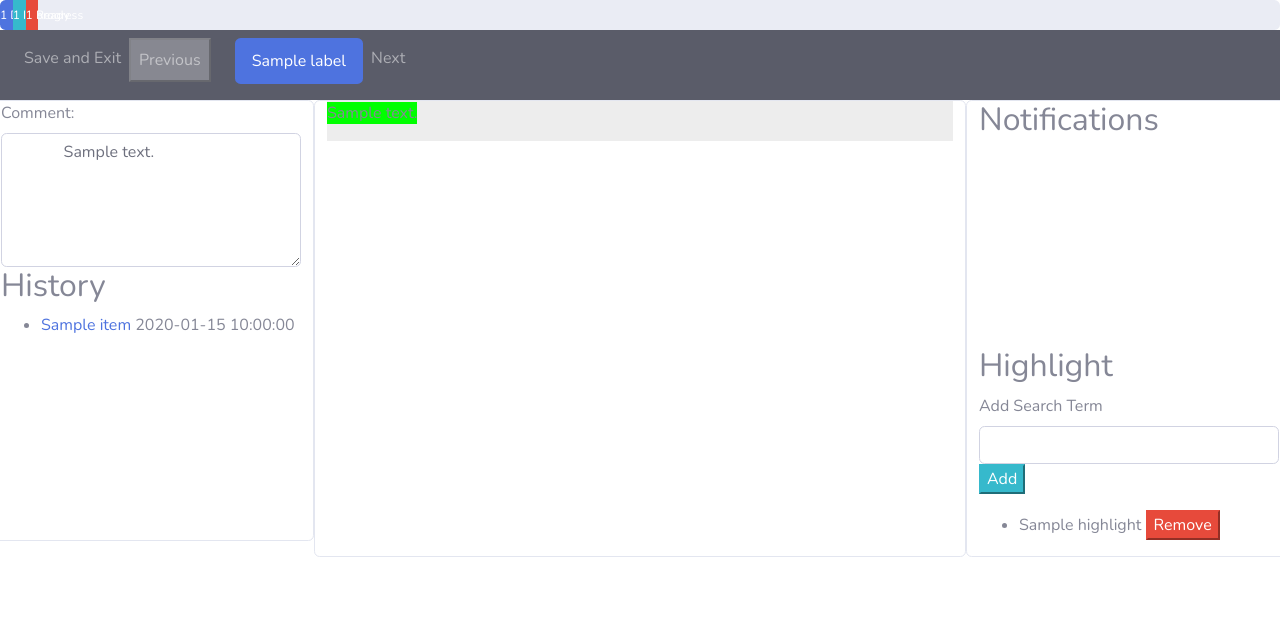
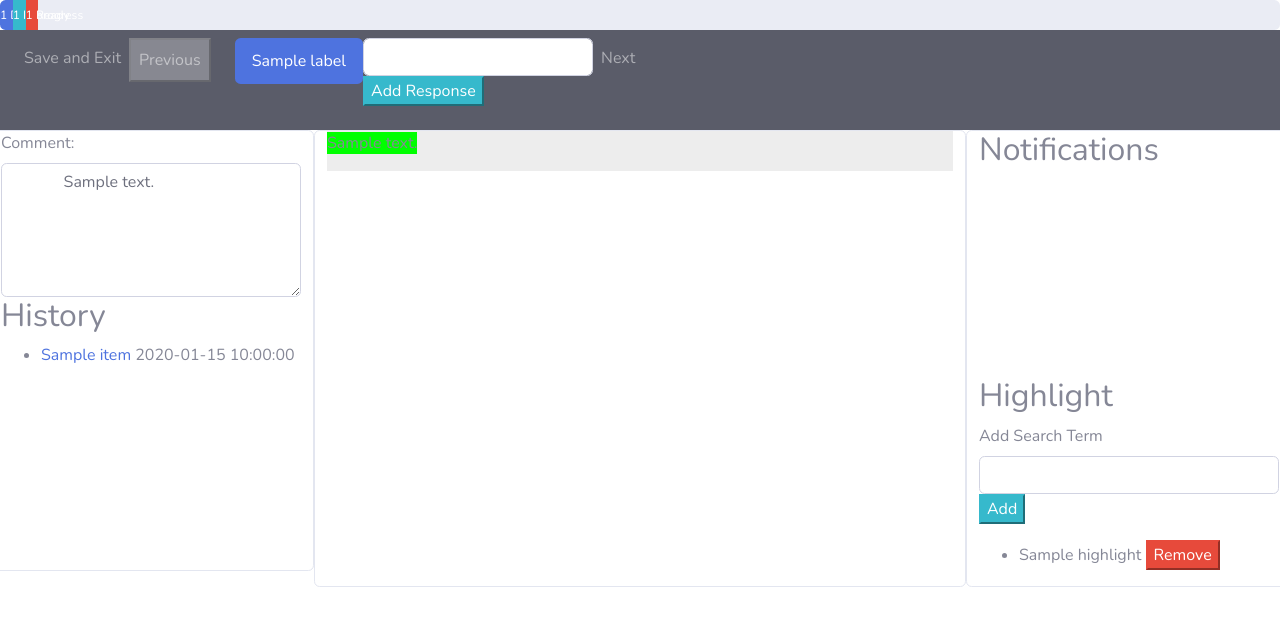
Before and after one commit to dcronkite/pytheas, a Flask app: template src/pytheas/templates/tool/reviewer.html in a window 1280 px wide. Shown: the top 626 px of the page. Run offline with Flask 2, Linux system fonts and the light colour scheme; the template is opened without the code that fills it: most values are stand-ins (such as "Sample title", 1, 10 or a date in 2020); parts of the project's set-up code (start-up, migrations or seed data) failed here and were passed over; some libraries are stand-ins or nearby versions.

Commit message:
Added responses

```diff
--- a/src/pytheas/templates/tool/reviewer.html
+++ b/src/pytheas/templates/tool/reviewer.html
@@ -129,6 +129,23 @@
             </div>
         </li>
         <li class="nav-item">
+            <div class="form-group">
+                <input type="text" class="form-control" id="response">
+                <button class="btn-info" onclick="addResponse()">Add Response</button>
+            </div>
+            <div id="response-refresh-button" hidden="hidden">
+                <p>
+                    <a
+                            href="/tool/review/{{ connection_name }}/{{ connection_url }}"
+                            onclick="saveAll()"
+                    >
+                        REFRESH
+                    </a>
+                    to apply changes
+                </p>
+        </div>
+        </li>
+        <li class="nav-item">
             <a class="nav-link"
                href="/tool/review/{{ connection_name }}/{{ connection_url }}/next/{{ document.name_url }}"
                onclick="saveAllAndMarkDone()"
@@ -240,6 +257,8 @@
     const responsesOptions = document.getElementsByName('document-options');
     const regex = document.getElementById('regex');
     const refreshDiv = document.getElementById('refresh-button');
+    const response = document.getElementById('response');
+    const responseRefreshDiv = document.getElementById('response-refresh-button');
 
     /* toasts */
     const toast = $('#toast');
@@ -366,6 +385,35 @@
             });
     }
 
+    function addResponse() {
+        let newValue = response.value;
+        response.value = '';
+        fetch('/tool/review/{{ connection_name }}/{{ connection_url }}/response/add', {
+            method: 'POST',
+            headers: {
+                'Accept': 'application/json',
+                'Content-Type': 'application/json'
+            },
+            body: JSON.stringify({
+                'response': newValue,
+            })
+        })
+            .then(response => response.json())
+            .then(data => {
+                responseRefreshDiv.hidden = false;
+                if (data['errors'].length > 0) {
+                    toastHeader.innerText = data['errors'][0]['header'];
+                    toastMessage.innerText = data['errors'][0]['message'];
+                    toastMini.innerText = `${data['errors'].length} errors`
+                } else {
+                    toastHeader.innerText = 'Response Added';
+                    toastMini.innerText = 'Just now...';
+                    toastMessage.innerText = 'Refresh to show updates on this page';
+                }
+                toast.toast('show');
+            })
+    }
+
     function addRegex() {
         let newValue = regex.value;
         regex.value = '';
```
Also changed, not shown: src/pytheas/services/connection_service.py (+8 -2 lines), src/pytheas/views/tool_views.py (+11 -1 lines).
